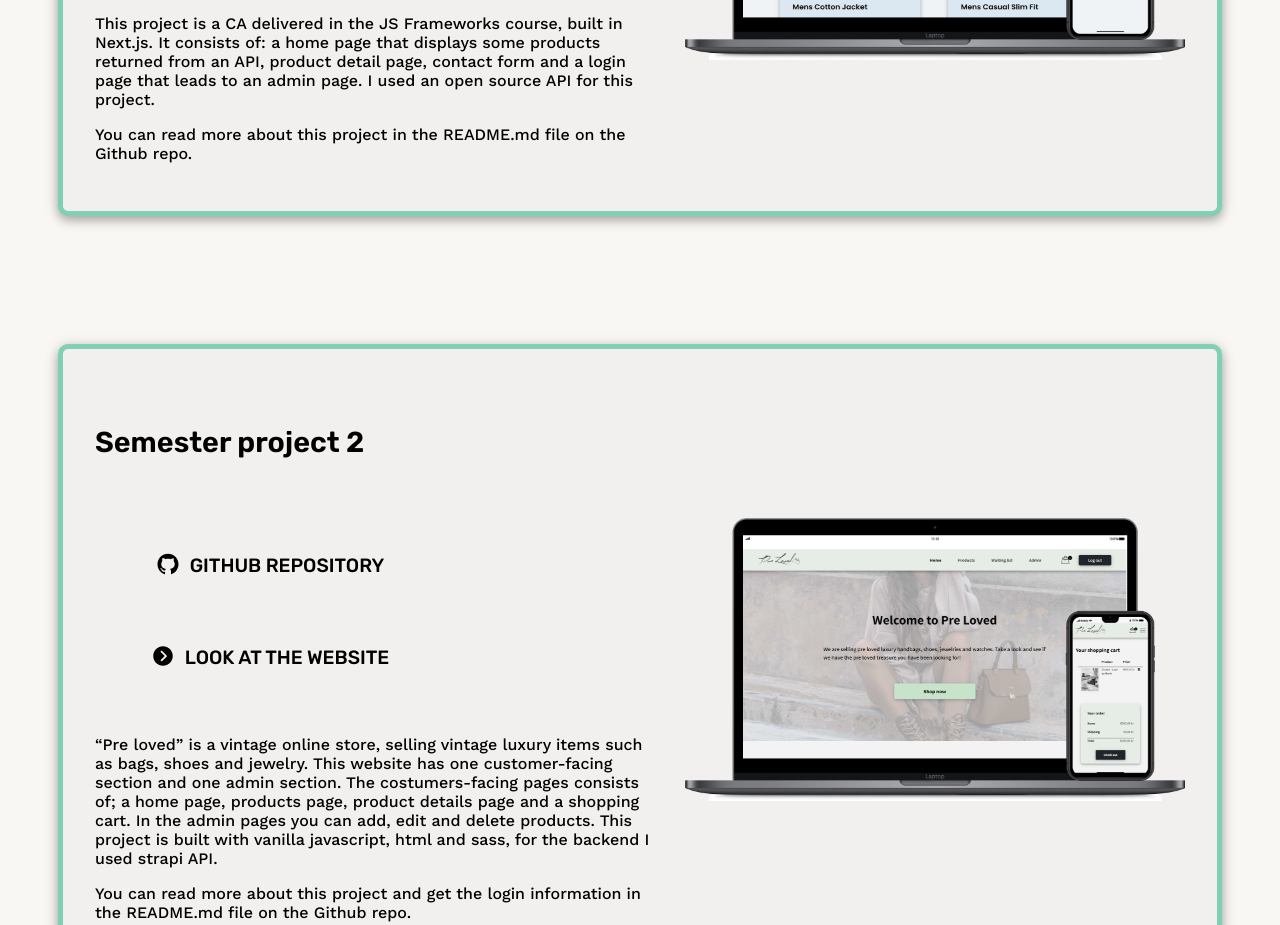
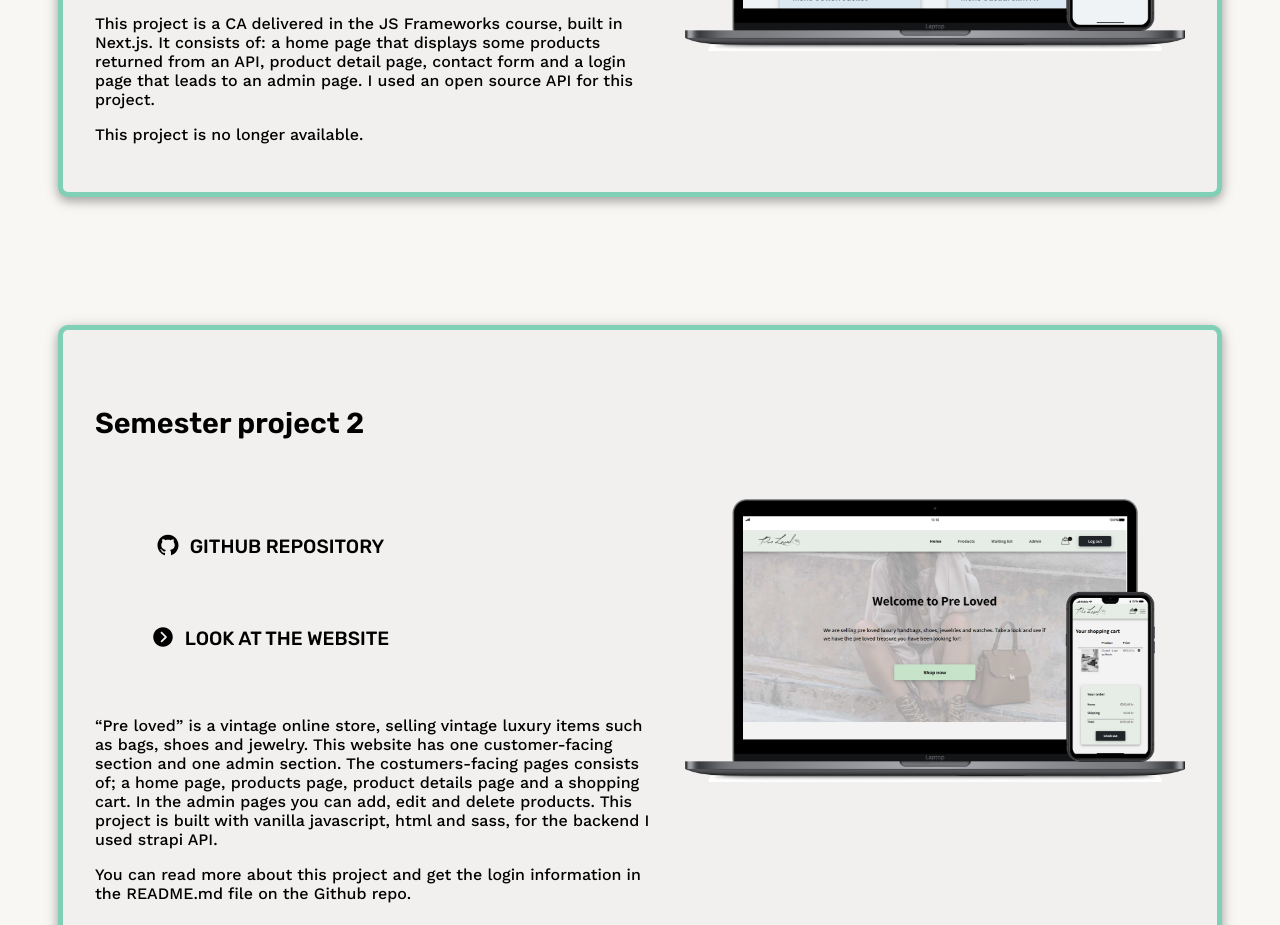
Before and after one commit to LinnSC/portfolio2, a Next.js app: page / in a window 1280 px wide. Shown: the part 1980-2905 px from the top of the page. Built offline with nearby package versions, Linux system fonts and the light colour scheme.

Commit message:
Update links

```diff
--- a/data/ProjectData.js
+++ b/data/ProjectData.js
@@ -2,9 +2,8 @@ export const projectData = [
   {
     id: 1,
     title: "Project Exam 2",
-    linkGithub:
-      "https://github.com/Noroff-FEU-Assignments/project-exam-2-LinnSC",
-    linkWebsite: "https://project-exam2.vercel.app/",
+    linkGithub: "https://github.com/LinnSC/exam2-JKPortalen",
+    linkWebsite: "https://exam2-jk-portalen.vercel.app/",
     src: "/assets/images/project-exam.png",
 
     description: `“JK Portalen” is a registration portal for Jobbkretser's partners. In this project I designed and built the dashboard and the candidate pages. Website consists of a login page, dashboard page, candidate overview, candidate profile and a form to add and edit candidates. This project is built in React and for the backend I used strapi API.`,
@@ -14,14 +13,12 @@ export const projectData = [
   {
     id: 2,
     title: "JS frameworks CA",
-    linkGithub:
-      "https://github.com/Noroff-FEU-Assignments/js-frameworks-course-assignment-LinnSC",
-    linkWebsite: "https://js-frameworks-course-assignment-linn-sc.vercel.app/",
+    linkGithub: "#",
+    linkWebsite: "#",
     src: "/assets/images/js-frameworks.png",
 
     description: `This project is a CA delivered in the JS Frameworks course, built in Next.js. It consists of: a home page that displays some products returned from an API, product detail page, contact form and a login page that leads to an admin page. I used an open source API for this project.`,
-    readMore:
-      "You can read more about this project in the README.md file on the Github repo.",
+    readMore: "This project is no longer available.",
   },
   {
     id: 3,
```
